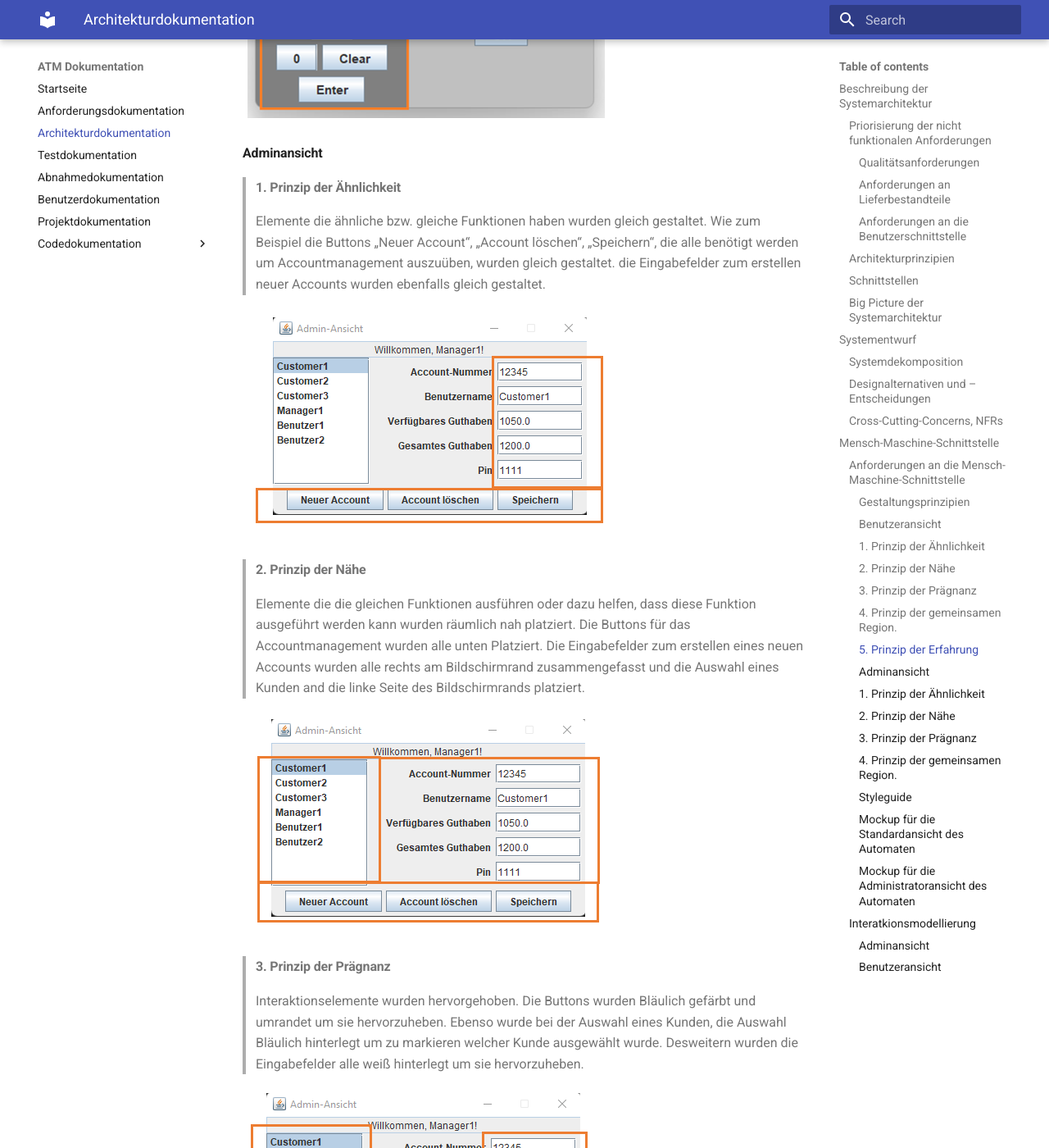
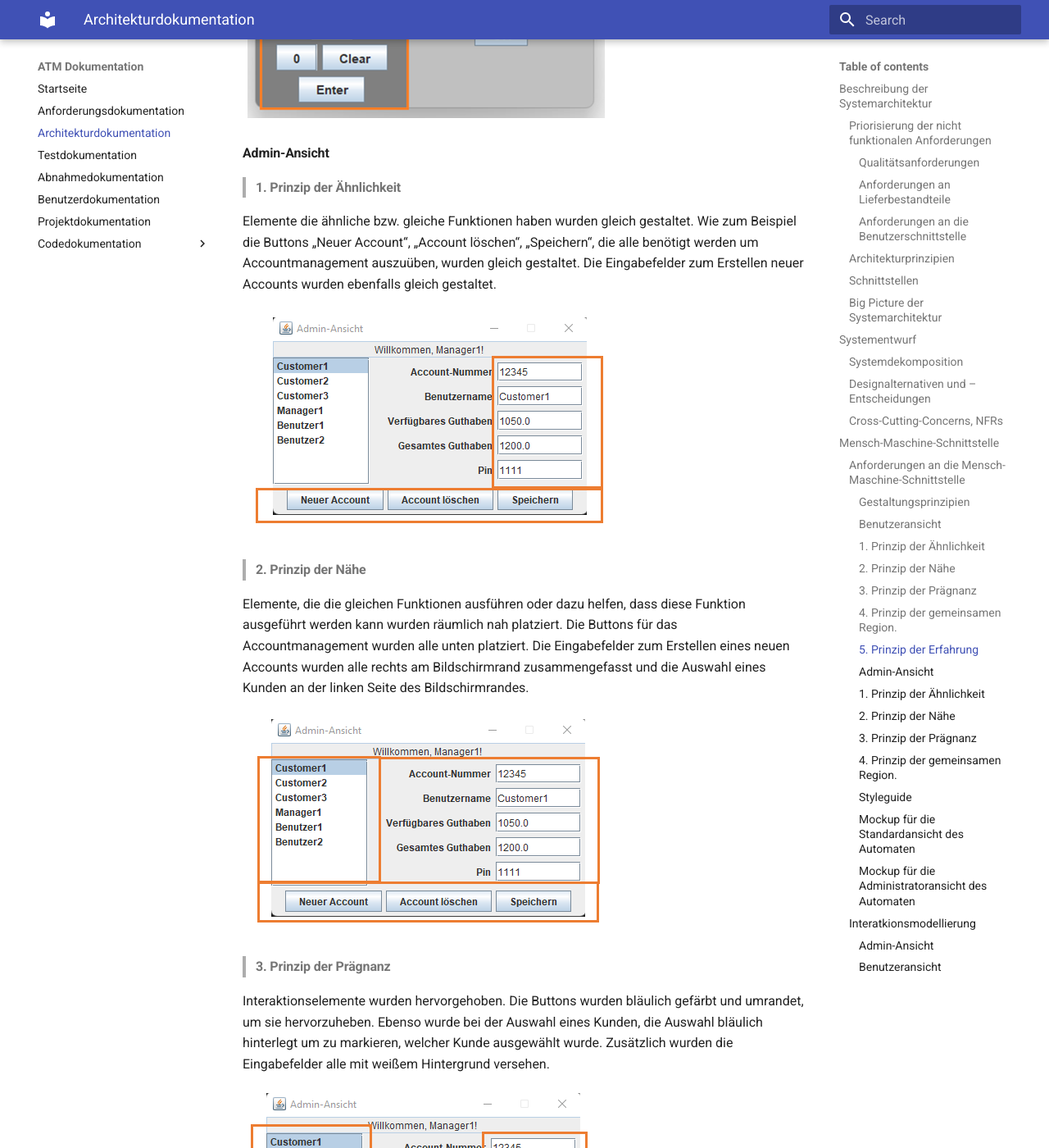
Before and after one commit to Halfpipe-SD/ATM, an MkDocs documentation site: the page built from docs/docs/architecture-docs.md, in a window 1280 px wide and 1400 px high, scrolled down 7190 px. Shown: the whole window at 82% size. Built offline with MkDocs 1.6.1 and Material for MkDocs 9.7.7, drawn with Linux system fonts in a browser that asks for light colours; some of the changed text lies outside the part shown.

Commit message:
Fixed typos

```diff
--- a/docs/docs/architecture-docs.md
+++ b/docs/docs/architecture-docs.md
@@ -105,61 +105,69 @@ Der Mensch gibt mit seinen Aktoren (Händen) eine Eingabe-Information an die Per
 
 >#### Gestaltungsprinzipien
 
-Gestaltungsprinzipien bzw. Gastaltungsgesetze je nach Literatur helfen ein ansprechendes und verständliches design zu erstellen.
-Es sind psychologische Ansätze, wie das menschliche Gehirn visuelle Informationen wahrnimmt und ordnet. Folgende Prinzipien wurden in diesem Projekt beachtet.
+Gestaltungsprinzipien bzw. Gastaltungsgesetze je nach Literatur, helfen ein ansprechendes und verständliches Design zu erstellen.
+Es sind psychologische Ansätze, wie das menschliche Gehirn visuelle Informationen wahrnimmt und ordnet. Folgende Prinzipien wurden in diesem Projekt beachtet:
 
 #### Benutzeransicht
 
 >#### 1.	Prinzip der Ähnlichkeit
-Elemente die ähnliche bzw. gleiche Funktionen haben wurden gleich gestaltet. Wie zum Beispiel die Eingabe Zifferknöpfe Null bis Neun, sie haben alle den gleichen design. Die knöpfe “Enter”, “Clear” und “OK” haben den gleichen design aber führen unterschiede Funktionen aus.
+
+Elemente die ähnliche bzw. gleiche Funktionen haben wurden gleich gestaltet. Wie zum Beispiel die Eingabe Tastenfeld Null bis Neun, sie haben alle das gleichen Design. Die Tasten “Enter”, “Clear” und “OK” haben das gleiche Design aber führen unterschiedliche Funktionen aus.
 
 ![Style-Guide](images/Gestaltungsprinzipien/b1.png)
 
 >#### 2.	Prinzip der Nähe
-Elemente die die gleichen Funktionen ausführen oder dazu helfen, dass diese Funktion ausgeführt werden kann wurden räumlich nah platziert. Wie zum Beispiel die Eingabe Zifferknöpfe Null bis Neun, sie wurden im nah an einander links vom Display platziert sowie die knöpfe “Enter” und “Clear” da sie die Ziffer Eingabe bestätigen oder korrigieren.
+
+Elemente die die gleichen Funktionen ausführen, oder helfen, dass diese Funktion ausgeführt werden kann, wurden räumlich nah platziert. Wie zum Beispiel die Tasten Null bis Neun, sie wurden nah an einander, links im Display platziert. Auch die Knöpfe “Enter” und “Clear” wurden im Tastenfeld platziert, da sie die Eingabe bestätigen oder löschen.
 
 ![Style-Guide](images/Gestaltungsprinzipien/b2.png)
 
 >#### 3.	Prinzip der Prägnanz
-Interaktionselemente wurden hervorgehoben. Wie im Falle der Eingabeknöpfe Null bis Neuen. Aber auch das Ausgabefenster wurde quadratisch und mit weisem Hintergrund gestaltet.
+
+Interaktionselemente wurden hervorgehoben. Wie im Falle der Eingabeknöpfe Null bis Neuen. Aber auch das Ausgabefenster wurde quadratisch und mit weißem Hintergrund gestaltet.
 
 ![Style-Guide](images/Gestaltungsprinzipien/b3.png)
 
 >#### 4.	Prinzip der gemeinsamen Region.
-Eingabe Elemente werden links vom Display platziert und das Ausgabe Fenster rechts vom Display. Die Regionen sind mit einer unterschiedlichen Hintergrundfarbe getrennt
+Eingabe Elemente werden links vom Display platziert und das Ausgabe-Fenster rechts vom Display. Die Regionen sind mit einer unterschiedlichen Hintergrundfarbe optisch getrennt
 
 ![Style-Guide](images/Gestaltungsprinzipien/b4.png)
 
 
 >#### 5.	Prinzip der Erfahrung
-Elemente werden so gestaltet wie sie in voriger Praxis sich schon bewiesen haben oder es aus kultureller Sicht angenommen wurden. Zum Beispiel in unseren Fall wurde kulturell standardisiert das nummerische Tastenfelder in einer Matrix 3x4 angezeigt werden sollten.
+Elemente werden so gestaltet wie sie sich zuvor in der Praxis schon bewiesen haben, oder es aus kultureller Sicht angenommen wurde. In unserem Fall wurde kulturell standardisiert das nummerische Tastenfelder in einer Matrix 3x4 angeordnet.
 
 ![Style-Guide](images/Gestaltungsprinzipien/b5.png)
 
-#### Adminansicht
+#### Admin-Ansicht
 
 >#### 1.	Prinzip der Ähnlichkeit
-Elemente die ähnliche bzw. gleiche Funktionen haben wurden gleich gestaltet. Wie zum Beispiel die Buttons „Neuer Account“, „Account löschen“, „Speichern“, die alle benötigt werden um Accountmanagement auszuüben, wurden gleich gestaltet. die Eingabefelder zum erstellen neuer Accounts wurden ebenfalls gleich gestaltet.
+
+Elemente die ähnliche bzw. gleiche Funktionen haben wurden gleich gestaltet. Wie zum Beispiel die Buttons „Neuer Account“, „Account löschen“, „Speichern“, die alle benötigt werden um Accountmanagement auszuüben, wurden gleich gestaltet. Die Eingabefelder zum Erstellen neuer Accounts wurden ebenfalls gleich gestaltet.
 
 ![Style-Guide](images/Gestaltungsprinzipien/a1.png)
 
 >#### 2.	Prinzip der Nähe
-Elemente die die gleichen Funktionen ausführen oder dazu helfen, dass diese Funktion ausgeführt werden kann wurden räumlich nah platziert. Die Buttons für das Accountmanagement wurden alle unten Platziert. Die Eingabefelder zum erstellen eines neuen Accounts wurden alle rechts am Bildschirmrand zusammengefasst und die Auswahl eines Kunden and die linke Seite des Bildschirmrands platziert.
+
+Elemente, die die gleichen Funktionen ausführen oder dazu helfen, dass diese Funktion ausgeführt werden kann wurden räumlich nah platziert. Die Buttons für das Accountmanagement wurden alle unten platziert. Die Eingabefelder zum Erstellen eines neuen Accounts wurden alle rechts am Bildschirmrand zusammengefasst und die Auswahl eines Kunden an der linken Seite des Bildschirmrandes.
 
 ![Style-Guide](images/Gestaltungsprinzipien/a2.png)
 
 >#### 3. Prinzip der Prägnanz
-Interaktionselemente wurden hervorgehoben. Die Buttons wurden Bläulich gefärbt und umrandet um sie hervorzuheben. Ebenso wurde bei der Auswahl eines Kunden, die Auswahl Bläulich hinterlegt um zu markieren welcher Kunde ausgewählt wurde. Desweitern wurden die Eingabefelder alle weiß hinterlegt um sie hervorzuheben.
+
+Interaktionselemente wurden hervorgehoben. Die Buttons wurden bläulich gefärbt und umrandet, um sie hervorzuheben. Ebenso wurde bei der Auswahl eines Kunden, die Auswahl bläulich hinterlegt um zu markieren, welcher Kunde ausgewählt wurde. Zusätzlich wurden die Eingabefelder alle mit weißem Hintergrund versehen.
 
 ![Style-Guide](images/Gestaltungsprinzipien/a3.png)
 
 >#### 4.	Prinzip der gemeinsamen Region.
-Die Auswahl der Kunden Befindet sich rechts am Bildschirm und die dazugehörigen daten werden links auf dem Bildschirm angezeigt. Die Verfügbaren Optionen wurden unten am Bildschirmrand plaziert.
+
+Die Auswahl der Kunden befindet sich rechts am Bildschirm und die dazugehörigen Daten werden links im Bildschirm angezeigt. Die verfügbaren Optionen wurden unten am Bildschirmrand platziert.
 
 ![Style-Guide](images/Gestaltungsprinzipien/a4.png)
 
 
 >#### Styleguide
+
 Im Folgenden wurden Design-Mockups erstellt, welche die Ansichten für den Benutzer und den Administrator repräsentieren.
 
 #### Mockup für die Standardansicht des Automaten
@@ -173,7 +181,7 @@ Im Folgenden wurden Design-Mockups erstellt, welche die Ansichten für den Benut
 Im Folgenden wurde die Interaktion zwischen den Benutzern und dem Geldautomaten modelliert und in einem UML-Aktivitätsdiagramm
 dargestellt.
 
-#### Adminansicht
+#### Admin-Ansicht
 
 ![InterkationsDiagramm](images/AdminView.png "InterkationsDiagramm")
 
```
